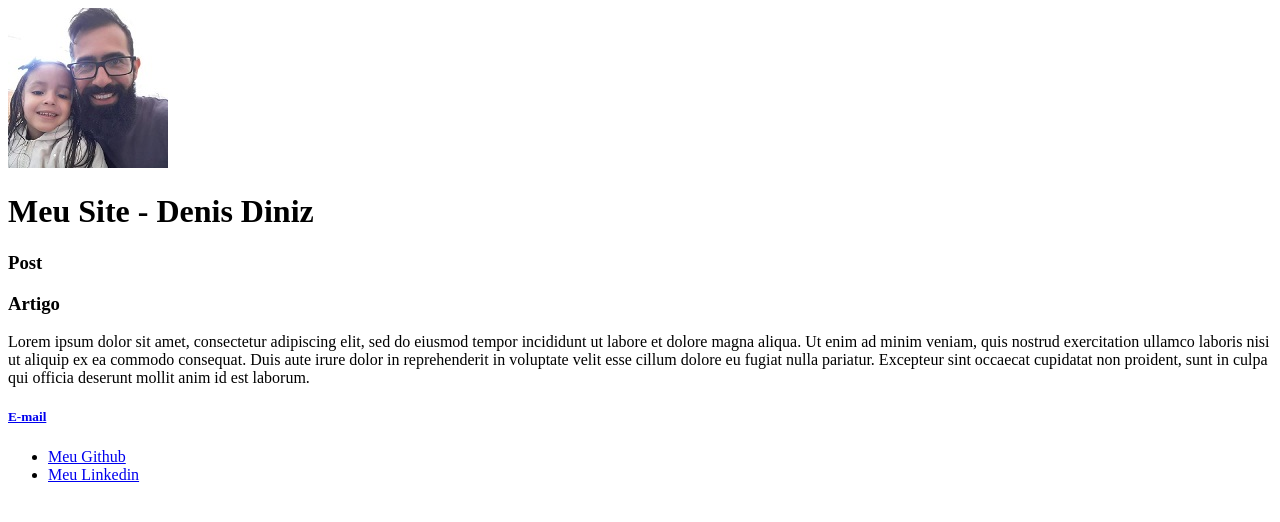
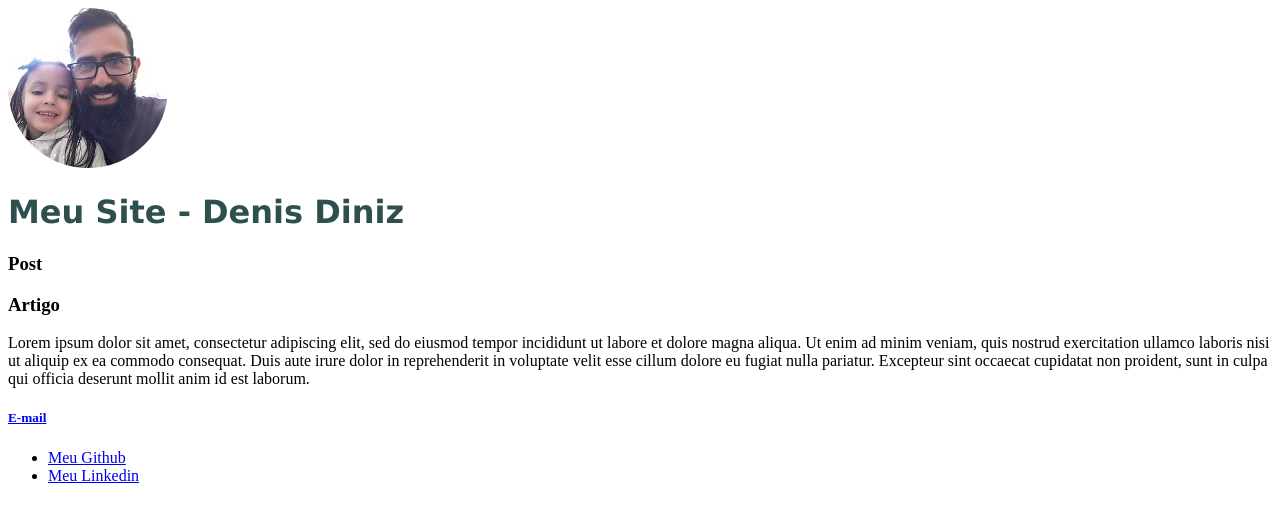
Before and after one commit to DenisDiniz99/Estudos-DIO, a plain HTML site: page HTML5_CSS3/MeuSite/index.html in a window 1280 px wide. Drawn offline with Linux system fonts and the light colour scheme.

Commit message:
Configuração do css da página

```diff
--- a/HTML5_CSS3/MeuSite/index.html
+++ b/HTML5_CSS3/MeuSite/index.html
@@ -2,7 +2,7 @@
 <html>
     <head>
         <meta charset="UTF-8">
-        <link
+        <link href="index.css" rel="stylesheet">
     </head>
     <body>
         <header>
```
